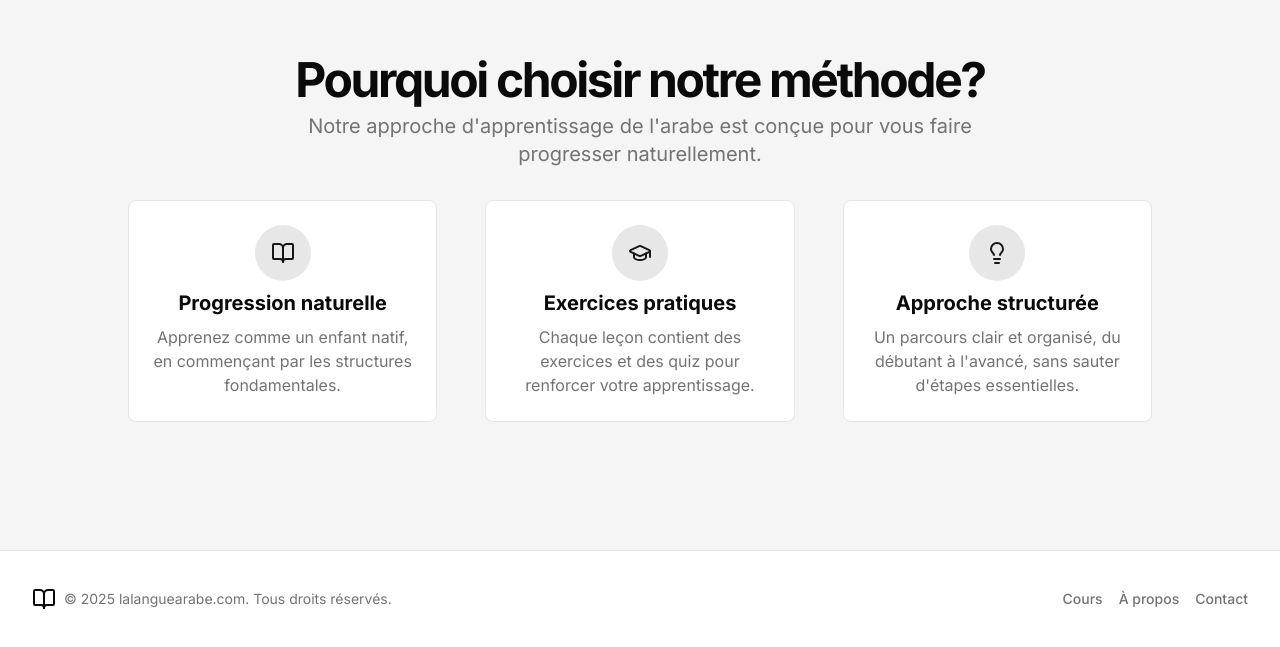
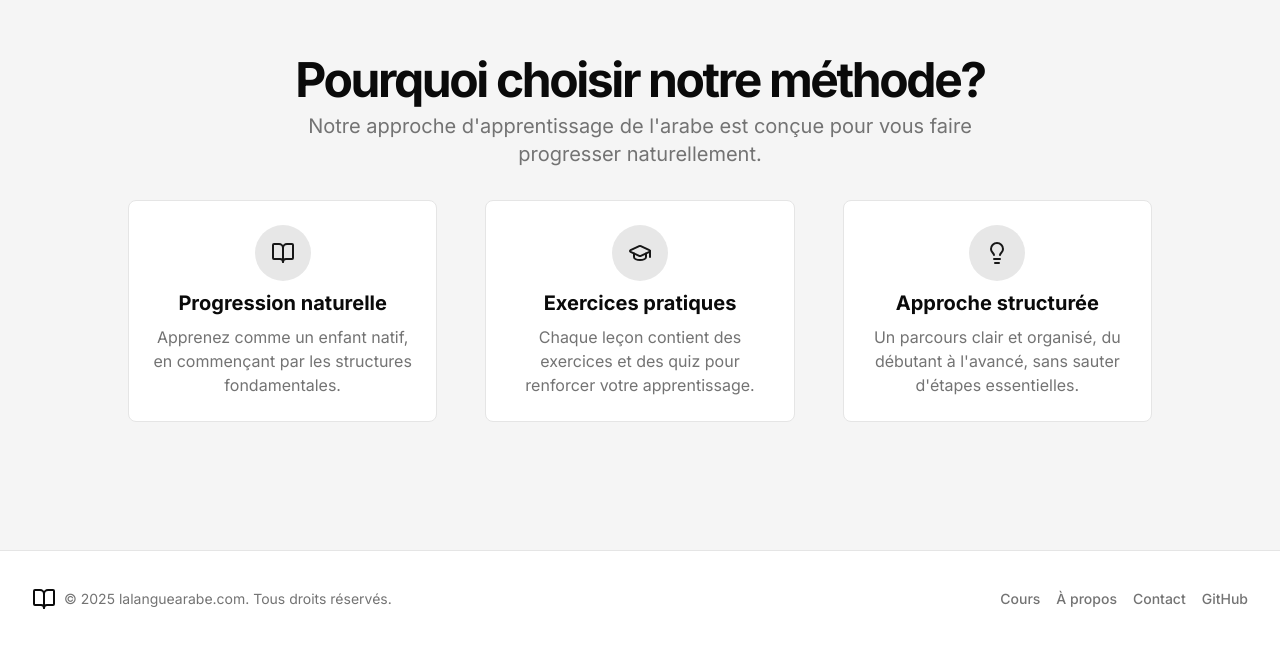
Before and after one commit to lalanguearabe/lalanguearabe.com, a Next.js app: page / in a window 1280 px wide. Shown: the part 1455-2102 px from the top of the page. Built offline with nearby package versions, Linux system fonts and the light colour scheme.

Commit message:
feat: add README.md and add github url to footer

```diff
--- a/components/site-footer.tsx
+++ b/components/site-footer.tsx
@@ -30,6 +30,14 @@ export function SiteFooter() {
           >
             Contact
           </Link>
+          <Link
+            href="https://github.com/lalanguearabe/lalanguearabe.com"
+            className="text-sm font-medium text-muted-foreground transition-colors hover:text-foreground"
+            target="_blank"
+            rel="noopener noreferrer"
+          >
+            GitHub
+          </Link>
         </div>
       </div>
     </footer>
```
Also changed, not shown: 1 other file (tests, documents, lock files or other folders).
